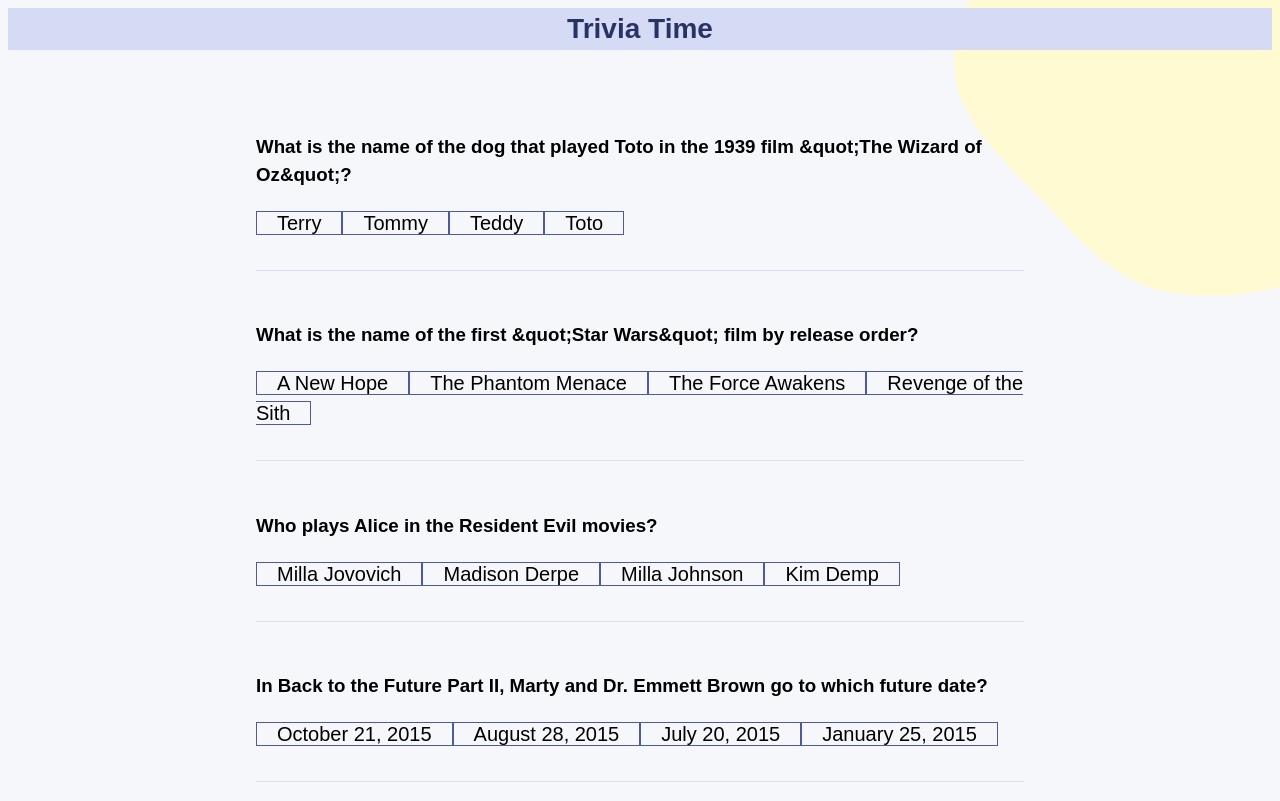
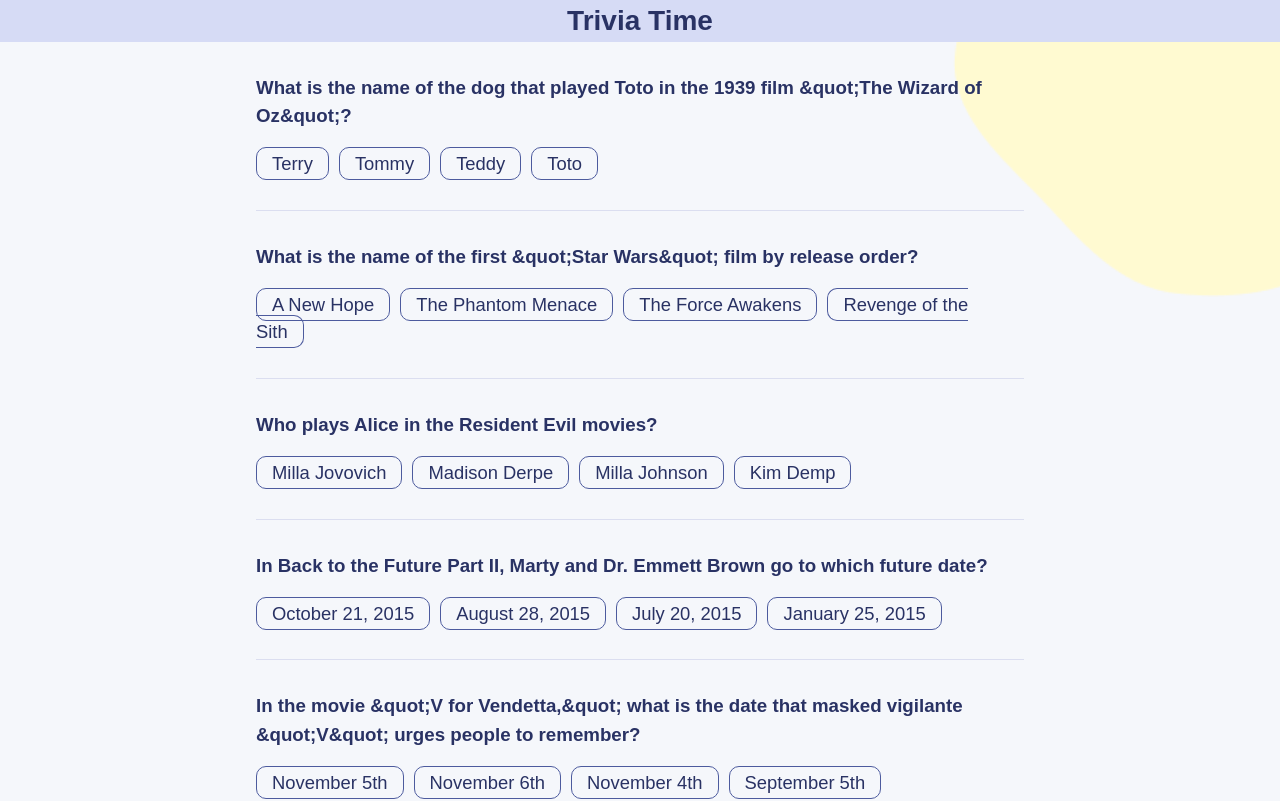
Before and after one commit to mhyder1/react-trivia-app, a React (Vite) app: page / in a window 1280 px wide. Shown: the top 801 px of the page. Built offline with nearby package versions, Linux system fonts and the light colour scheme.

Commit message:
Create state to manage for data

```diff
--- a/src/App.jsx
+++ b/src/App.jsx
@@ -4,6 +4,7 @@ function App() {
   // create state to hold my quiz data
   const [quizData, setQuizData] = useState([]);
   const [score, setScore] = useState(0);
+  const [formData, setFormData] = useState([]);
 
   useEffect(() => {
     fetch('data.json')
@@ -31,8 +32,8 @@ function App() {
   //map over quiz data to get questions
   const quizQuestions = quizData.map((quizItem, index) => {
     return (
-      <div class="question-el">
-        <h3>{quizItem.question}</h3>
+      <div className="question-el">
+        <h3 className="question-item">{quizItem.question}</h3>
         <div className="answer-item">
           <input
             id={quizItem.correct_answer}
@@ -95,7 +96,7 @@ function App() {
     <>
       <h1 className="page-title">Trivia Time</h1>
       <div className="quiz-el">
-        <form>
+        <form onSubmit={handleSubmit}>
           {quizQuestions}
           <button type="submit" className="quiz-submit-btn">
             Check Answers
--- a/src/assets/index.css
+++ b/src/assets/index.css
@@ -6,11 +6,12 @@ body {
   background-image: url('blobs.png');
   background-repeat: no-repeat;
   background-size: cover;
+  margin: 0;
 }
 
 .quiz-el {
   width: 60vw;
-  margin: 2rem auto 0;
+  margin: 0 auto;
 }
 
 .question-el {
@@ -19,7 +20,7 @@ body {
 }
 
 .question-item {
-  margin: 0 0 2rem;
+  margin: 0 0 1.25rem;
 }
 
 .question-item,
@@ -41,11 +42,10 @@ body {
 .answer-item {
   list-style: none;
   display: inline;
-  border: 1px solid #4D5B9E;
-  min-width: 100px;
-  font-size: 1.25rem;
+  font-size: 1.15rem;
   text-align: center;
   background-color: #F5F7FB;
+  margin-right: 10px;
 }
 
 input[type=radio] {
@@ -53,16 +53,18 @@ input[type=radio] {
 }
 
 input[type=radio]+label {
-  padding: 20px;
-  border-radius: 40px;
+  border: 1px solid #4D5B9E;
+  padding: 5px 15px;
+  border-radius: 10px;
+  color: #293264;
+}
 
-}
 
 input[type=radio]:checked+label {
   background-color: #94D7A2;
 }
 
-.answer-item:hover {
+input[type=radio]+label:hover {
   background-color: #D6DBF5;
 }
 
```
